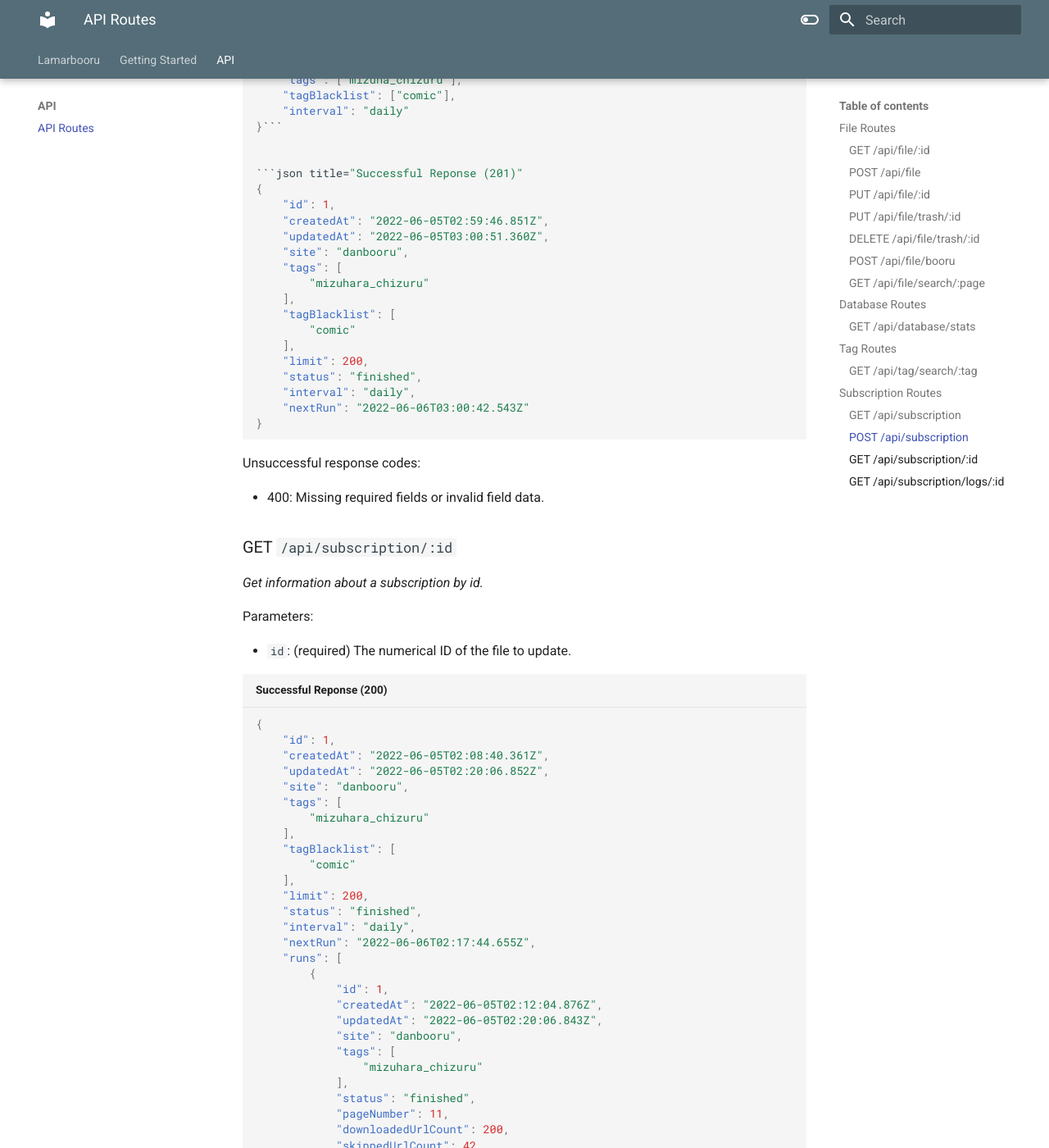
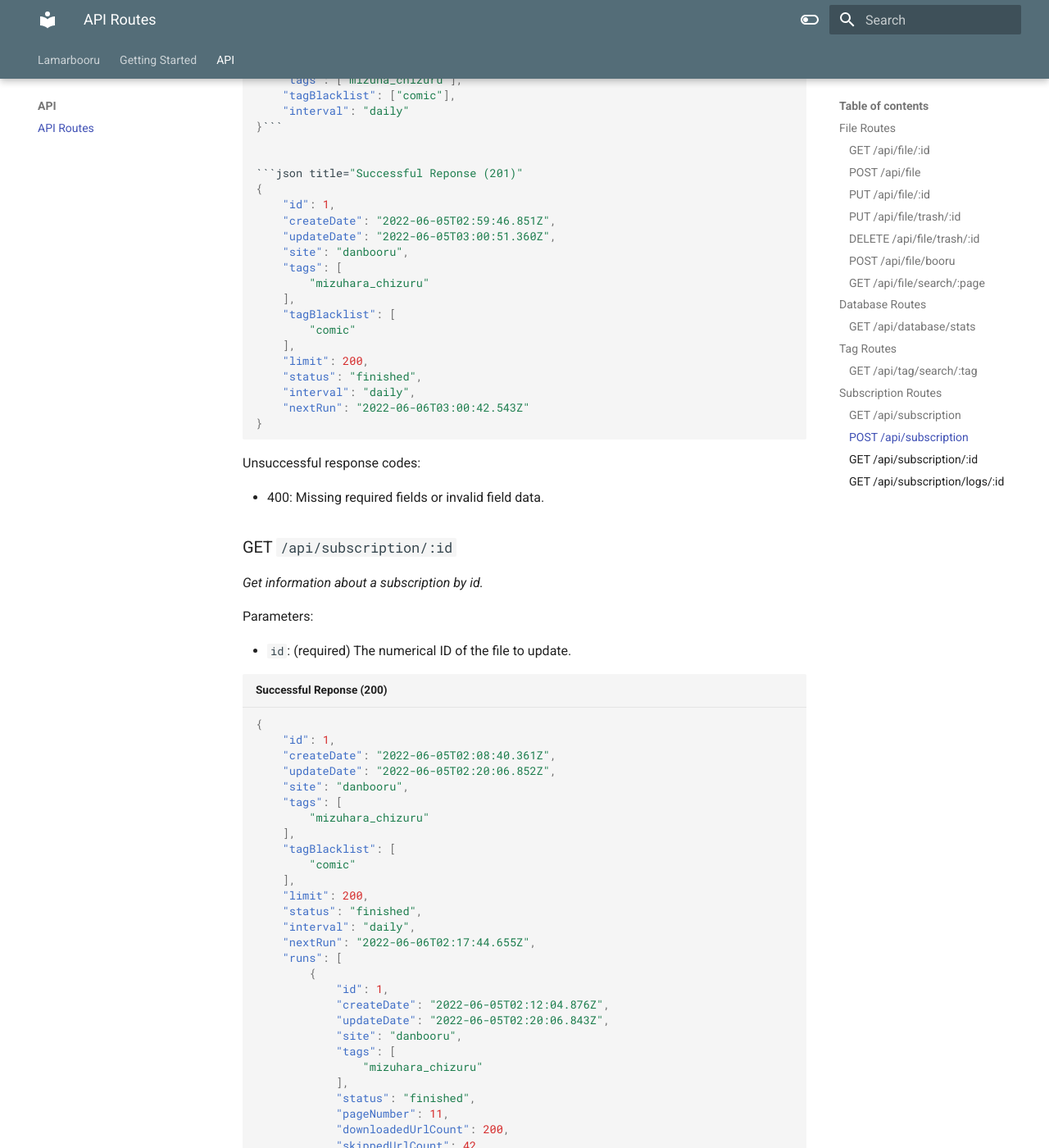
Before and after one commit to aylamar/lamarbooru, an MkDocs documentation site: the page built from docs/api.md, in a window 1280 px wide and 1400 px high, scrolled down 7156 px. Shown: the whole window at 82% size. Built offline with MkDocs 1.6.1 and Material for MkDocs 9.7.7, drawn with Linux system fonts in a browser that asks for light colours; some of the changed text lies outside the part shown.

Commit message:
refactor: rename createdAt and updatedAt to createDate and updateDate

````diff
--- a/docs/api.md
+++ b/docs/api.md
@@ -13,8 +13,8 @@ Parameters:
 ```json title="Successful Reponse (200)"
 {
     "id": 1,
-    "createdAt": "2022-05-30T15:52:35.297Z",
-    "updatedAt": "2022-05-30T15:52:35.298Z",
+    "createDate": "2022-05-30T15:52:35.297Z",
+    "updateDate": "2022-05-30T15:52:35.298Z",
     "filename": "c3bb72a9-4cbe-4872-b7b2-bf9e27bfa3e8.jpeg",
     "hash": "85747e8865a35c3f44a1e5596b36f79d",
     "status": "inbox",
@@ -265,8 +265,8 @@ _Get a list of all subscriptions._
 [
     {
         "id": 2,
-        "createdAt": "2022-06-05T02:59:46.851Z",
-        "updatedAt": "2022-06-05T03:00:51.360Z",
+        "createDate": "2022-06-05T02:59:46.851Z",
+        "updateDate": "2022-06-05T03:00:51.360Z",
         "site": "danbooru",
         "tags": [
             "1girl"
@@ -282,8 +282,8 @@ _Get a list of all subscriptions._
     },
     {
         "id": 1,
-        "createdAt": "2022-06-05T02:08:40.361Z",
-        "updatedAt": "2022-06-05T02:20:06.852Z",
+        "createDate": "2022-06-05T02:08:40.361Z",
+        "updateDate": "2022-06-05T02:20:06.852Z",
         "site": "danbooru",
         "tags": [
             "mizuhara_chizuru"
@@ -323,8 +323,8 @@ Parameters:
 ```json title="Successful Reponse (201)"
 {
     "id": 1,
-    "createdAt": "2022-06-05T02:59:46.851Z",
-    "updatedAt": "2022-06-05T03:00:51.360Z",
+    "createDate": "2022-06-05T02:59:46.851Z",
+    "updateDate": "2022-06-05T03:00:51.360Z",
     "site": "danbooru",
     "tags": [
         "mizuhara_chizuru"
@@ -354,8 +354,8 @@ Parameters:
 ```json title="Successful Reponse (200)"
 {
     "id": 1,
-    "createdAt": "2022-06-05T02:08:40.361Z",
-    "updatedAt": "2022-06-05T02:20:06.852Z",
+    "createDate": "2022-06-05T02:08:40.361Z",
+    "updateDate": "2022-06-05T02:20:06.852Z",
     "site": "danbooru",
     "tags": [
         "mizuhara_chizuru"
@@ -370,8 +370,8 @@ Parameters:
     "runs": [
         {
             "id": 1,
-            "createdAt": "2022-06-05T02:12:04.876Z",
-            "updatedAt": "2022-06-05T02:20:06.843Z",
+            "createDate": "2022-06-05T02:12:04.876Z",
+            "updateDate": "2022-06-05T02:20:06.843Z",
             "site": "danbooru",
             "tags": [
                 "mizuhara_chizuru"
@@ -407,8 +407,8 @@ Parameters:
 ```json title="Successful Reponse (200)"
 {
     "id": 1,
-    "createdAt": "2022-06-05T02:08:40.361Z",
-    "updatedAt": "2022-06-05T02:20:06.852Z",
+    "createDate": "2022-06-05T02:08:40.361Z",
+    "updateDate": "2022-06-05T02:20:06.852Z",
     "site": "danbooru",
     "tags": [
         "mizuhara_chizuru"
@@ -426,8 +426,8 @@ Parameters:
             "subscriptionRunId": 1,
             "url": "https://danbooru.donmai.us/posts/000000",
             "status": "downloaded",
-            "createdAt": "2022-06-05T02:12:06.132Z",
-            "updatedAt": "2022-06-05T02:12:06.133Z"
+            "createDate": "2022-06-05T02:12:06.132Z",
+            "updateDate": "2022-06-05T02:12:06.133Z"
         },
         .... etc ....
     ]
--- a/src/client/lib/components/file/information.svelte
+++ b/src/client/lib/components/file/information.svelte
@@ -6,8 +6,8 @@
     <p class="font-bold text-lg">Information</p>
     <ul>
         <li>ID: {$file.id}</li>
-        {#if $file.updatedAt}
-            <li>Upload Date: {$file.updatedAt.split('T')[0].replace('-', '/').replace('-', '/')}</li>
+        {#if $file.updateDate}
+            <li>Upload Date: {$file.updateDate.split('T')[0].replace('-', '/').replace('-', '/')}</li>
         {/if}
         <li>Rating: {$file.rating[0].toUpperCase() + $file.rating.slice(1)}</li>
         <li>Status: {$file.status.toString()}</li>
--- a/src/client/routes/subscriptions/[id].svelte
+++ b/src/client/routes/subscriptions/[id].svelte
@@ -80,9 +80,9 @@
                             <td class="border-b border-slate-100 dark:border-slate-700 p-3 pl-8 dark:text-slate-400">{run.downloadedUrlCount}</td>
                             <td class="border-b border-slate-100 dark:border-slate-700 p-3 pl-8 dark:text-slate-400">{run.skippedUrlCount}</td>
                             <td class="border-b border-slate-100 dark:border-slate-700 p-3 pl-8 dark:text-slate-400">{run.failedUrlCount}</td>
-                            <td class="border-b border-slate-100 dark:border-slate-700 p-3 pl-8 dark:text-slate-400">{formatDateTime(run.createdAt)}</td>
+                            <td class="border-b border-slate-100 dark:border-slate-700 p-3 pl-8 dark:text-slate-400">{formatDateTime(run.createDate)}</td>
                             <td class="border-b border-slate-100 dark:border-slate-700 p-3 pl-8 dark:text-slate-400">{formatDateTime(run.finishedAt)}</td>
-                            <td class="border-b border-slate-100 dark:border-slate-700 p-3 pl-8 dark:text-slate-400">{formatDateTime(run.updatedAt)}</td>
+                            <td class="border-b border-slate-100 dark:border-slate-700 p-3 pl-8 dark:text-slate-400">{formatDateTime(run.updateDate)}</td>
                         </tr>
                     {/each}
                 </table>
--- a/src/client/routes/subscriptions/index.svelte
+++ b/src/client/routes/subscriptions/index.svelte
@@ -106,7 +106,7 @@
                             <td class="border-b border-slate-100 dark:border-slate-700 p-3 pl-8 dark:text-slate-400">{formatDateTime(sub.nextRun)}</td>
                             <td class="border-b border-slate-100 dark:border-slate-700 p-3 pl-8 text-slate-500 dark:text-slate-400">{sub._count.runs}</td>
                             <td class="border-b border-slate-100 dark:border-slate-700 p-3 pl-8 dark:text-slate-400">{sub.limit}</td>
-                            <td class="border-b border-slate-100 dark:border-slate-700 p-3 pl-8 dark:text-slate-400">{formatDate(sub.createdAt)}</td>
+                            <td class="border-b border-slate-100 dark:border-slate-700 p-3 pl-8 dark:text-slate-400">{formatDate(sub.createDate)}</td>
                             <td class="border-b border-slate-100 dark:border-slate-700 p-3 pl-8 dark:text-slate-400"><a
                                     href={`/subscriptions/${sub.id}`}>More Details</a></td>
                         </tr>
````
Also changed, not shown: 5 other files.
